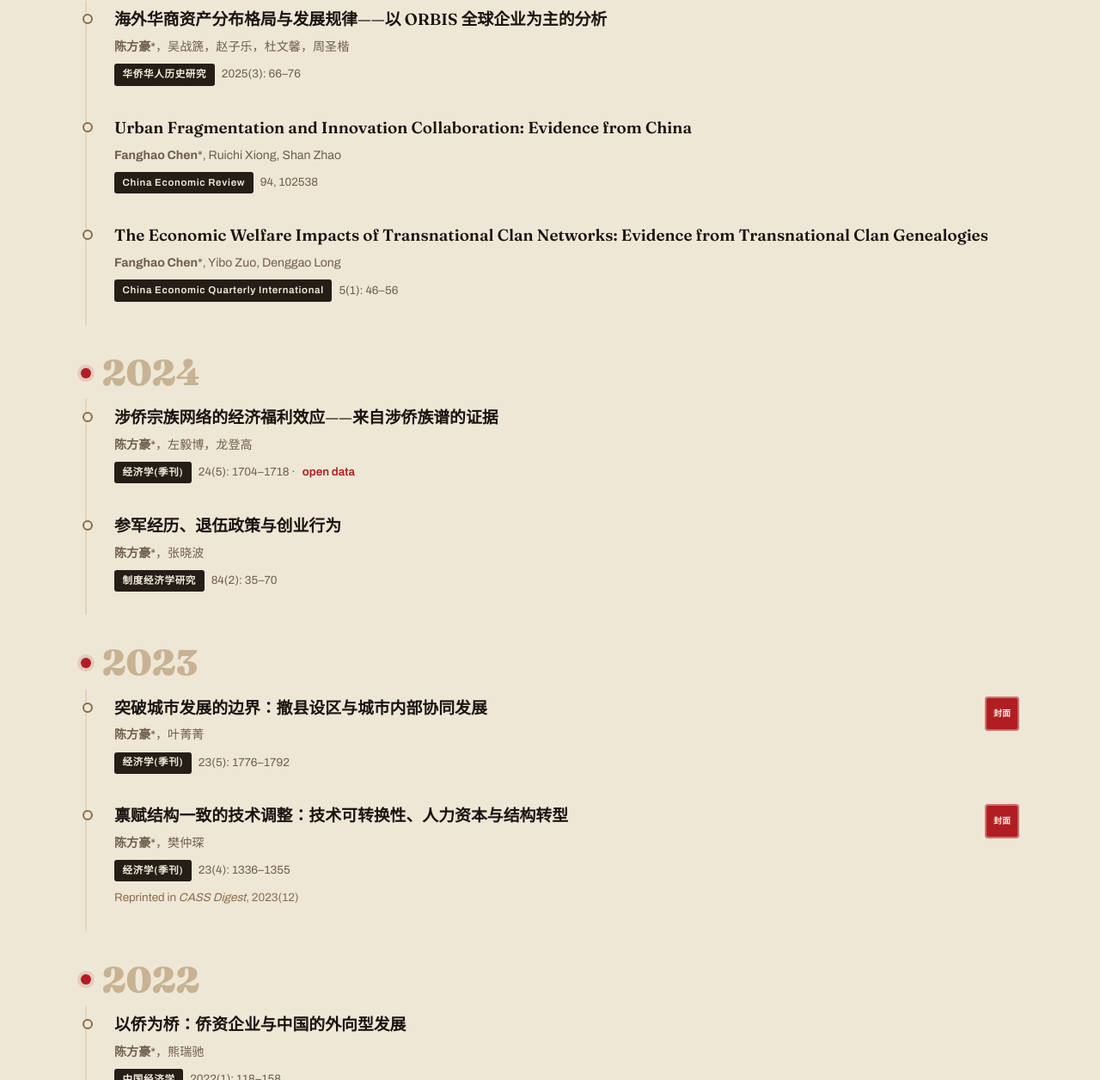
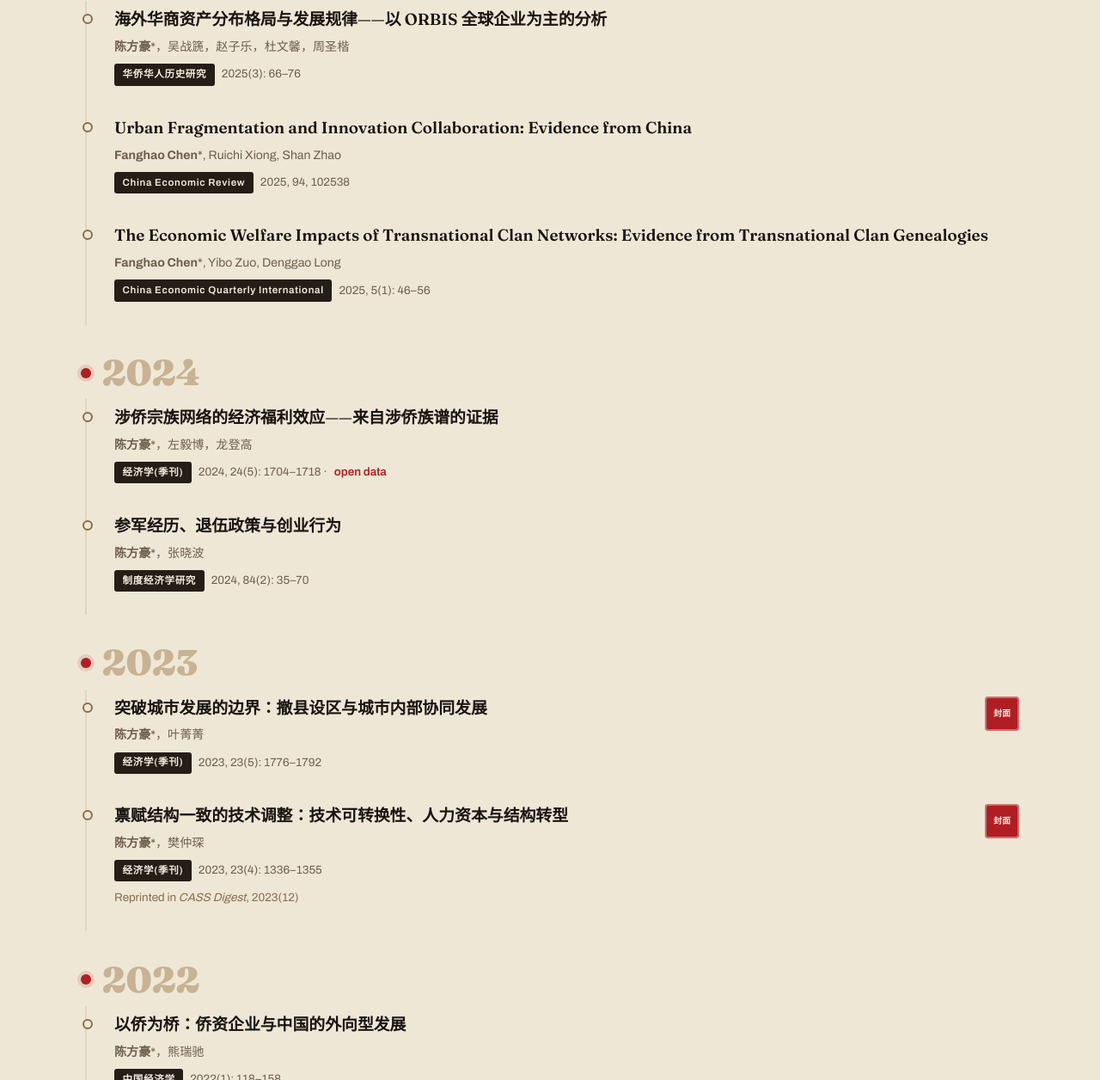
Before and after one commit to FanghaoChen/fanghaochen.github.io, a plain HTML site: page index.html in a window 1280 px wide. Shown: the part 3717-4973 px from the top of the page at 86% size. Drawn offline with Linux system fonts and the light colour scheme.

Commit message:
Add publication years to each paper citation in Research section

```diff
--- a/index.html
+++ b/index.html
@@ -188,12 +188,12 @@
       <article class="tl-item reveal">
         <a class="tl-title" href="https://www.sciencedirect.com/science/article/abs/pii/S0022199626000838" target="_blank" rel="noopener">Familiar Strangers: The Role of Diaspora Networks in Foreign Investment and Long-run Development</a>
         <p class="tl-authors"><b>Fanghao Chen</b>*, Ruichi Xiong, Xiaobo Zhang</p>
-        <p class="tl-journal"><span class="journal-tag">Journal of International Economics</span> 162, 104293 · <a href="#data-surname" class="tl-datalink"><span class="t-en">open data</span><span class="t-zh">数据共享</span></a></p>
+        <p class="tl-journal"><span class="journal-tag">Journal of International Economics</span> 2026, 162, 104293 · <a href="#data-surname" class="tl-datalink"><span class="t-en">open data</span><span class="t-zh">数据共享</span></a></p>
       </article>
       <article class="tl-item reveal">
         <a class="tl-title" href="https://link.springer.com/article/10.1007/s10961-026-10370-7" target="_blank" rel="noopener">Lead Investor Effects, Public–Private Synergy, and Hierarchical Governance: How Government Venture Capital Drives Substantive Innovation</a>
         <p class="tl-authors">Zhihang Zhou, Luze Xie, Yibo Zuo, <b>Fanghao Chen</b>*</p>
-        <p class="tl-journal"><span class="journal-tag">Journal of Technology Transfer</span></p>
+        <p class="tl-journal"><span class="journal-tag">Journal of Technology Transfer</span> 2026</p>
       </article>
 
       <div class="tl-year reveal"><span>2025</span></div>
@@ -205,24 +205,24 @@
       <article class="tl-item reveal">
         <a class="tl-title" href="https://www.sciencedirect.com/science/article/pii/S1043951X25001968?dgcid=author" target="_blank" rel="noopener">Urban Fragmentation and Innovation Collaboration: Evidence from China</a>
         <p class="tl-authors"><b>Fanghao Chen</b>*, Ruichi Xiong, Shan Zhao</p>
-        <p class="tl-journal"><span class="journal-tag">China Economic Review</span> 94, 102538</p>
+        <p class="tl-journal"><span class="journal-tag">China Economic Review</span> 2025, 94, 102538</p>
       </article>
       <article class="tl-item reveal">
         <a class="tl-title" href="https://www.sciencedirect.com/science/article/pii/S2666933125000024" target="_blank" rel="noopener">The Economic Welfare Impacts of Transnational Clan Networks: Evidence from Transnational Clan Genealogies</a>
         <p class="tl-authors"><b>Fanghao Chen</b>*, Yibo Zuo, Denggao Long</p>
-        <p class="tl-journal"><span class="journal-tag">China Economic Quarterly International</span> 5(1): 46–56</p>
+        <p class="tl-journal"><span class="journal-tag">China Economic Quarterly International</span> 2025, 5(1): 46–56</p>
       </article>
 
       <div class="tl-year reveal"><span>2024</span></div>
       <article class="tl-item reveal">
         <a class="tl-title" href="https://kns.cnki.net/kcms2/article/abstract?v=SY7jeTtuViJMznkgQ-EjaEMYuwccDQ8i1CVYb2JTAUldz2cGn8CmQKWtVXavF4tnpT0oY2Pe0xbDO3PRhPydu7rD4TcL5Fd1ffzXCK2k8c_dDrVUi6cm14eKUp6NFw6Yh50WArh7ImGAaYW0G_nYpmNQebBDWqZlUXZUybbL00i91mKjBBzHfrOHjOoNM480&uniplatform=NZKPT&language=CHS" target="_blank" rel="noopener">涉侨宗族网络的经济福利效应——来自涉侨族谱的证据</a>
         <p class="tl-authors"><b>陈方豪</b>*，左毅博，龙登高</p>
-        <p class="tl-journal"><span class="journal-tag">经济学(季刊)</span> 24(5): 1704–1718 · <a href="#data" class="tl-datalink"><span class="t-en">open data</span><span class="t-zh">数据共享</span></a></p>
+        <p class="tl-journal"><span class="journal-tag">经济学(季刊)</span> 2024, 24(5): 1704–1718 · <a href="#data" class="tl-datalink"><span class="t-en">open data</span><span class="t-zh">数据共享</span></a></p>
       </article>
       <article class="tl-item reveal">
         <a class="tl-title" href="https://kns.cnki.net/kcms2/article/abstract?v=IXLqNOIxNnuPuo0uw7xJBBdYQ7JTDqyXvg9PZNboApr7GkSIBzqDtsDeHdZuLSofHhiM_zYUkGe7cBbNwscE16Hr6sQ4w784v_4UvaJLBhXfYaaPucnwxwnZ6ml2ZnavXP2FgjPBm2-MMYZwz0wY0bIT5H1_xd838KNbk-votsWd-nVScaTPSkUBCnOwKAj0&uniplatform=NZKPT&language=CHS" target="_blank" rel="noopener">参军经历、退伍政策与创业行为</a>
         <p class="tl-authors"><b>陈方豪</b>*，张晓波</p>
-        <p class="tl-journal"><span class="journal-tag">制度经济学研究</span> 84(2): 35–70</p>
+        <p class="tl-journal"><span class="journal-tag">制度经济学研究</span> 2024, 84(2): 35–70</p>
       </article>
 
       <div class="tl-year reveal"><span>2023</span></div>
@@ -230,13 +230,13 @@
         <span class="mini-seal" aria-hidden="true">封面</span>
         <a class="tl-title" href="https://kns.cnki.net/kcms2/article/abstract?v=La2KlAOQ31QZ4LHEPRQTy3rMKKKmAzji44UI9zGYtUF7O-Hst4RrHDEbrvmNwcksyy8F1g00KvW27S5d7idZV7A_dXlqbPZQDJp9iV2LvNK1BUfxCDZBPd0Kay9nBRVAvqae6y0tueE=&uniplatform=NZKPT&language=CHS" target="_blank" rel="noopener">突破城市发展的边界：撤县设区与城市内部协同发展</a>
         <p class="tl-authors"><b>陈方豪</b>*，叶菁菁</p>
-        <p class="tl-journal"><span class="journal-tag">经济学(季刊)</span> 23(5): 1776–1792</p>
+        <p class="tl-journal"><span class="journal-tag">经济学(季刊)</span> 2023, 23(5): 1776–1792</p>
       </article>
       <article class="tl-item reveal">
         <span class="mini-seal" aria-hidden="true">封面</span>
         <a class="tl-title" href="https://kns.cnki.net/kcms2/article/abstract?v=3uoqIhG8C44YLTlOAiTRKu87-SJxoEJu6LL9TJzd50n7EU_Z-wbXjTajTLE0Q212OC_2e9Ey6tEM2Bigkp2lsphd1d031YnA&uniplatform=NZKPT" target="_blank" rel="noopener">禀赋结构一致的技术调整：技术可转换性、人力资本与结构转型</a>
         <p class="tl-authors"><b>陈方豪</b>*，樊仲琛</p>
-        <p class="tl-journal"><span class="journal-tag">经济学(季刊)</span> 23(4): 1336–1355 <span class="tl-note"><span class="t-en">Reprinted in <i>CASS Digest</i>, 2023(12)</span><span class="t-zh">《中国社会科学文摘》2023年第12期转载</span></span></p>
+        <p class="tl-journal"><span class="journal-tag">经济学(季刊)</span> 2023, 23(4): 1336–1355 <span class="tl-note"><span class="t-en">Reprinted in <i>CASS Digest</i>, 2023(12)</span><span class="t-zh">《中国社会科学文摘》2023年第12期转载</span></span></p>
       </article>
 
       <div class="tl-year reveal"><span>2022</span></div>
```
Also changed, not shown: 1 other file.
